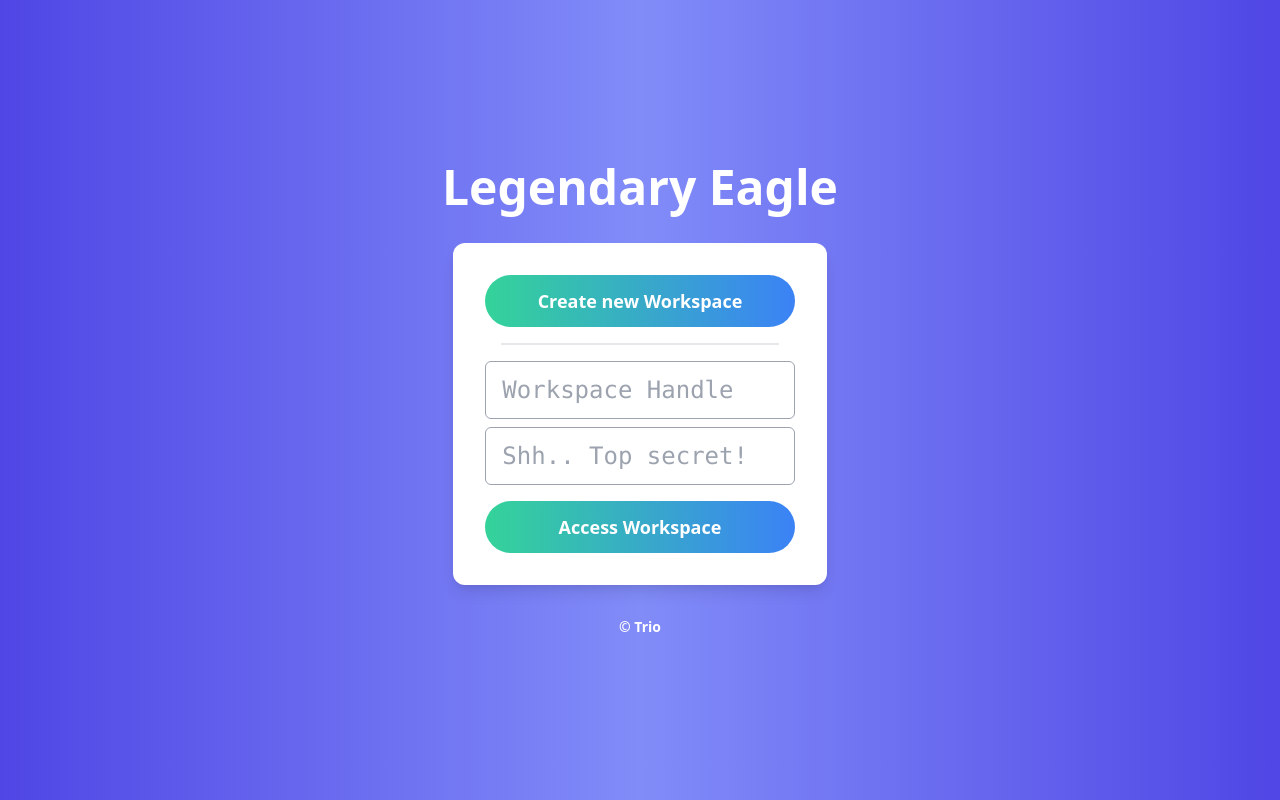
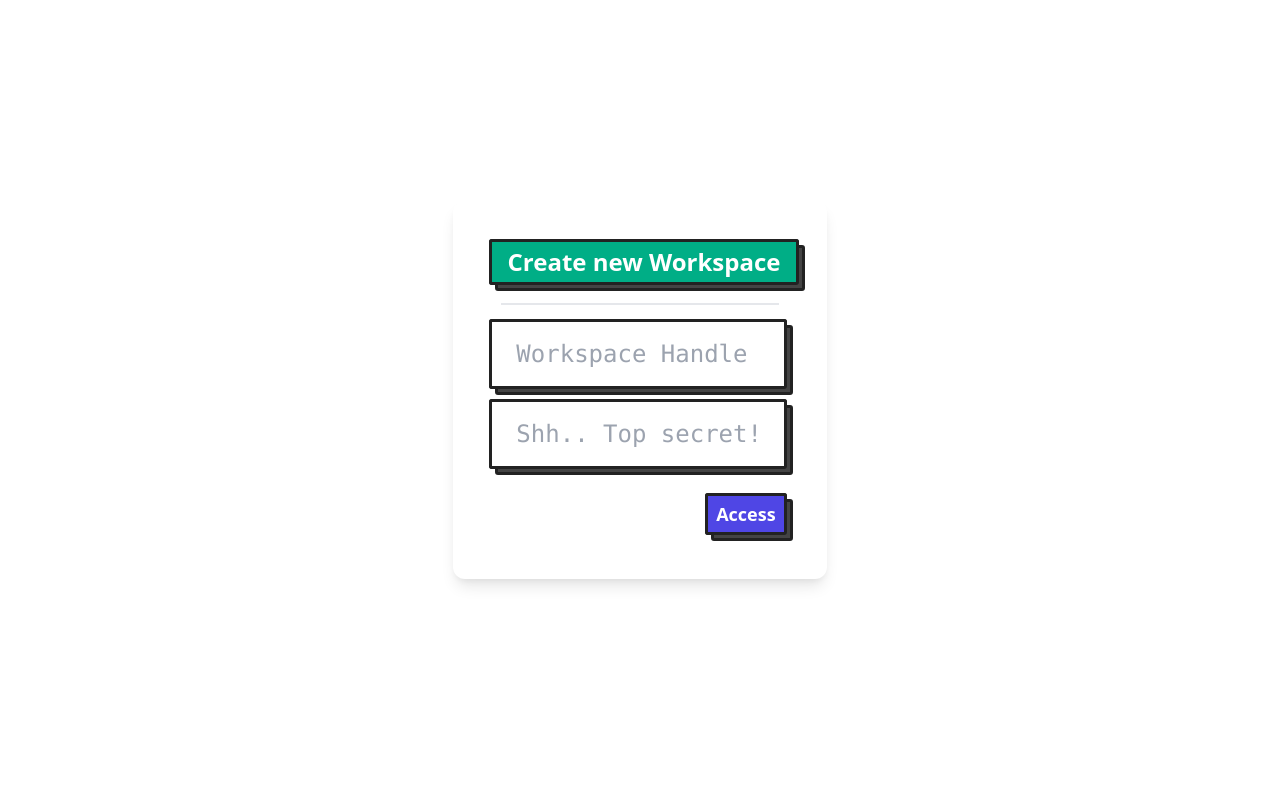
Before and after one commit to tanayvk/legendary-eagle, a React (Create React App) app: page / in a window 1280 px wide. Built offline with nearby package versions, Linux system fonts and the light colour scheme.

Commit message:
Improve design elememts

```diff
--- a/package.json
+++ b/package.json
@@ -15,6 +15,7 @@
     "react-dom": "^17.0.1",
     "react-router-dom": "^5.2.0",
     "react-scripts": "4.0.2",
+    "sweetalert2": "^10.14.1",
     "web-vitals": "^1.1.0"
   },
   "scripts": {
--- a/public/index.html
+++ b/public/index.html
@@ -5,7 +5,7 @@
       href="https://unpkg.com/tailwindcss@2.0.2/dist/tailwind.min.css"
       rel="stylesheet"
     />
-
+    <link rel="stylesheet" href="./blocks.min.css" />
     <title>React App</title>
   </head>
   <body>
--- a/src/components/CreateWorkspace.js
+++ b/src/components/CreateWorkspace.js
@@ -21,8 +21,7 @@ class CreateWorkspace extends React.Component {
   }
 
   renderCreateForm() {
-    let classes =
-      "py-3 px-4 border border-gray-400 focus:outline-none rounded-md focus:ring-1 ring-cyan-500 w-full transition-all ";
+    let classes = "blocks transition-all ";
     if (this.state.offset == "left") {
       classes += "transform -translate-x-4 ";
     }
@@ -42,22 +41,26 @@ class CreateWorkspace extends React.Component {
           ) : (
             ""
           )}
+          <div class={classes}>
             <input
               type="text"
               placeholder="Workspace Handle"
-            className={classes}
+              className="py-3 px-4 outline-none w-full"
               value={this.state.workspaceName}
               onChange={(e) => this.setState({ workspaceName: e.target.value })}
             />
+          </div>
+          <div class={classes}>
             <input
               type="text"
               placeholder="Shh.. Top secret!"
-            className={classes}
+              className="py-3 px-4 outline-none w-full"
               value={this.state.workspacePassword}
               onChange={(e) =>
                 this.setState({ workspacePassword: e.target.value })
               }
             />
+          </div>
         </form>
       </div>
     );
@@ -138,9 +141,7 @@ class CreateWorkspace extends React.Component {
   renderWorkspaceButton() {
     return (
       <button
-        className={
-          "w-full text-white p-3 rounded-full bg-gradient-to-r from-green-400 to-blue-500 hover:from-pink-500 hover:to-yellow-500 font-semibold text-lg focus:border focus:border-2 "
-        }
+        className={"w-full blocks accent text-2xl"}
         onClick={this.handleCreate}
       >
         {this.state.pressedCount > 0
@@ -173,14 +174,15 @@ class CreateWorkspace extends React.Component {
     return this.state.accessLoading ? (
       this.renderCreateLoading()
     ) : (
+      <div class="flex flex-row-reverse">
         <button
-        className={
-          "w-full text-white text-center p-3 rounded-full bg-gradient-to-r from-green-400 to-blue-500 hover:from-pink-500 hover:to-yellow-500 font-semibold text-lg focus:border focus:border-2 "
-        }
+          className={"accent blocks text-lg"}
           onClick={this.handleAccess}
+          style={{ "--block-accent-color": "#4f46e5" }}
         >
-        Access Workspace
+          Access
         </button>
+      </div>
     );
   }
 
--- a/src/components/Header.js
+++ b/src/components/Header.js
@@ -12,17 +12,13 @@ function Header(props) {
           <div class="text-lg font-mono lg:flex-grow">
             {localStorage.getItem("workspaceName")}
           </div>
-          <div class="space-x-2">
-            <a
-              class="inline-block text-sm px-4 py-2 border rounded text-white border-white hover:border-transparent hover:text-teal hover:bg-white mt-4 lg:mt-0"
-              onClick={() => {}}
-            >
-              Change password
+          <div class="">
+            <a class="blocks " onClick={() => {}}>
+              Change Password
             </a>
-            <a
-              href="#"
-              class="inline-block text-sm px-4 py-2 leading-none border rounded text-white border-white hover:border-transparent hover:text-teal hover:bg-white mt-4 lg:mt-0"
-            >
+          </div>
+          <div>
+            <a href="#" class=" blocks">
               Exit Workspace
             </a>
           </div>
--- a/src/components/Home.js
+++ b/src/components/Home.js
@@ -5,10 +5,10 @@ function Home(props) {
   const history = useHistory();
   return (
     <div class="h-screen overflow-hidden flex items-center justify-center">
-      <div className="py-20 px-8 md:px-10 lg:px-16 xl:px-20 h-screen w-screen flex flex-col-reverse md:flex-row items-center justify-center bg-gradient-to-r from-indigo-600 via-indigo-400 to-indigo-600">
+      <div className="py-20 px-8 md:px-10 lg:px-16 xl:px-20 h-screen w-screen flex flex-col-reverse md:flex-row items-center justify-center ">
         <div className="space-y-8 container mx-auto flex flex-col items-center">
           <div>
-            <h1 className="text-5xl text-white font-bold">Legendary Eagle</h1>
+            {/* <h1 className="text-5xl text-white font-bold">Legendary Eagle</h1> */}
           </div>
           <div className="shadow-lg xl:w-1/3 w-full p-8 flex flex-col bg-white rounded-xl">
             <CreateWorkspace history={history} />
--- a/src/components/Workspace.js
+++ b/src/components/Workspace.js
@@ -1,6 +1,7 @@
 import Header from "./Header.js";
 import React from "react";
 import ReactDOM from "react-dom";
+import Swal from "sweetalert2";
 
 class Workspace extends React.Component {
   constructor(props) {
@@ -33,6 +34,7 @@ class Workspace extends React.Component {
       };
     });
   }
+
   deleteNote(index) {
     this.setState((state) => {
       state.notes.splice(index, 1);
@@ -88,8 +90,19 @@ class Workspace extends React.Component {
       };
     });
   }
+
   handleDelete(e, i) {
-    this.deleteNote(i);
+    Swal.fire({
+      title: "Do you want to delete this note?",
+      showDenyButton: true,
+      showCancelButton: true,
+      showConfirmButton: false,
+      denyButtonText: `Delete`,
+    }).then((result) => {
+      if (result.isDenied) {
+        this.deleteNote(i);
+      }
+    });
   }
 
   renderNotes() {
@@ -117,7 +130,7 @@ class Workspace extends React.Component {
             {note.name}
           </span>
           <i
-            class=" text-sm fa fa-trash fa-2x"
+            class=" text-sm fa fa-trash fa-2x hover:text-indigo-500 cursor-pointer"
             onClick={(e) => {
               this.handleDelete(e, index);
             }}
@@ -134,10 +147,10 @@ class Workspace extends React.Component {
         <div class=" items-center justify-center ">
           <div>
             <div class="md:grid md:grid-cols-3 md:gap-6 m-4">
-              <div class="md:col-span-1 overflow-auto">
+              <div class="md:col-span-1 overflow-y-auto overflow-x-hidden ">
                 <div class="px-4 sm:px-0">
                   <div class="flex flex-col">
-                    <div class="-my-2 overflow-auto sm:-mx-6 lg:-mx-8">
+                    <div class="-my-2  sm:-mx-6 overflow-hidden lg:-mx-8">
                       <div class="py-2 align-middle inline-block min-w-full sm:px-6 lg:px-8">
                         <div class="shadow overflow-auto border-b border-gray-200 sm:rounded-lg">
                           <table class="min-w-full divide-y divide-gray-200">
@@ -152,7 +165,7 @@ class Workspace extends React.Component {
                                   </span>
                                   <span class="col-span-1 text-right item-end hover:text-indigo-500 ">
                                     <i
-                                      class="fa fa-plus fa-2x "
+                                      class="fa fa-plus fa-2x cursor-pointer"
                                       aria-hidden="true"
                                       onClick={this.createNewContent}
                                     ></i>
@@ -168,12 +181,12 @@ class Workspace extends React.Component {
                   </div>
                 </div>
               </div>
-              <div class="mt-5 md:mt-0 md:col-span-2">
+              <div class="mt-2 md:mt-0 md:col-span-2">
                 <form action="#" method="POST">
                   <div class="  sm:overflow-hidden">
-                    <div class="px-4 py-5 bg-white space-y-6 sm:p-6">
+                    <div class="px-4 py-3 bg-white space-y-6 ">
                       <div>
-                        <div class="mt-1 mb-3">
+                        <div class="mt-1 mb-3 overflow-auto">
                           <input
                             id="about"
                             name="name"
--- a/src/index.js
+++ b/src/index.js
@@ -2,6 +2,7 @@ import React from "react";
 import ReactDOM from "react-dom";
 import App from "./App";
 import "../node_modules/font-awesome/css/font-awesome.min.css";
+import Swal from "sweetalert2";
 
 ReactDOM.render(<App />, document.getElementById("root"));
 
```
Also changed, not shown: public/blocks.min.css (added, +2 -0 lines), 1 other file (tests, documents, lock files or other folders). Lines whose indentation alone changed are shown as unchanged.
